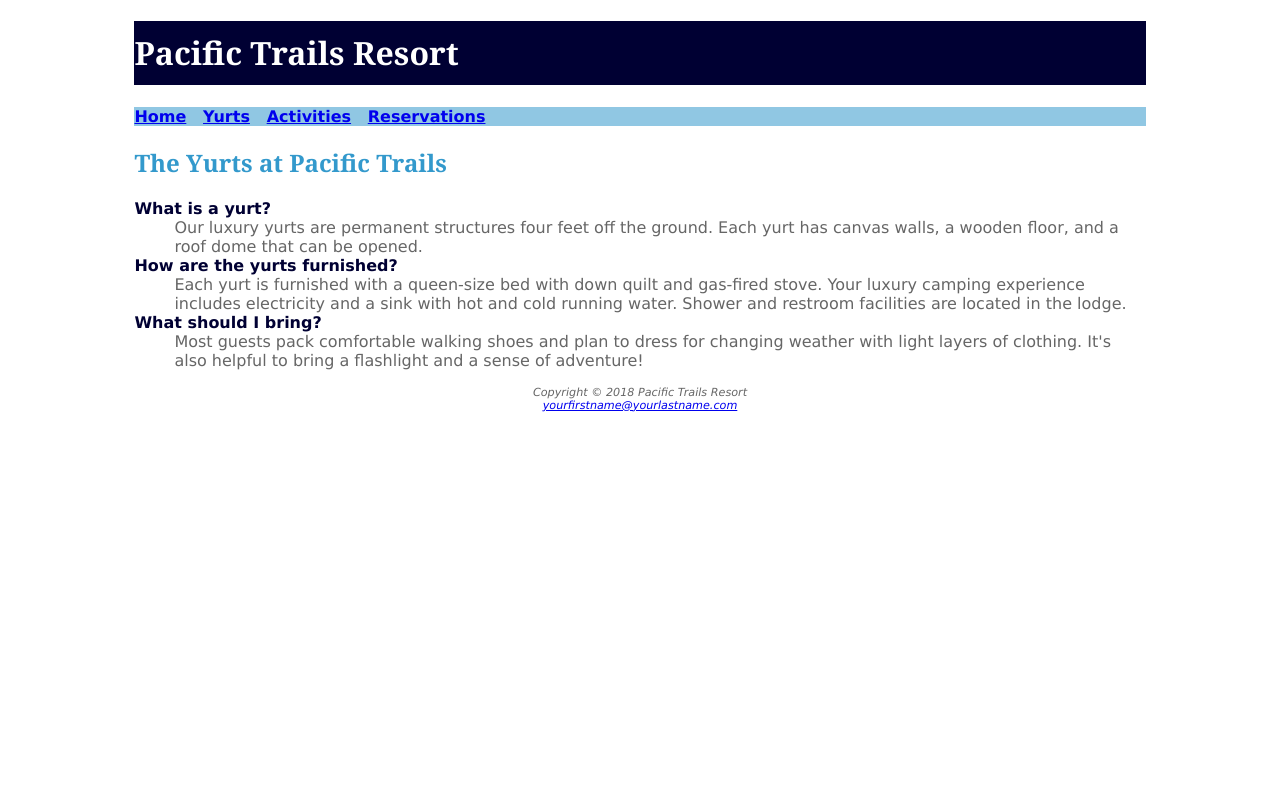
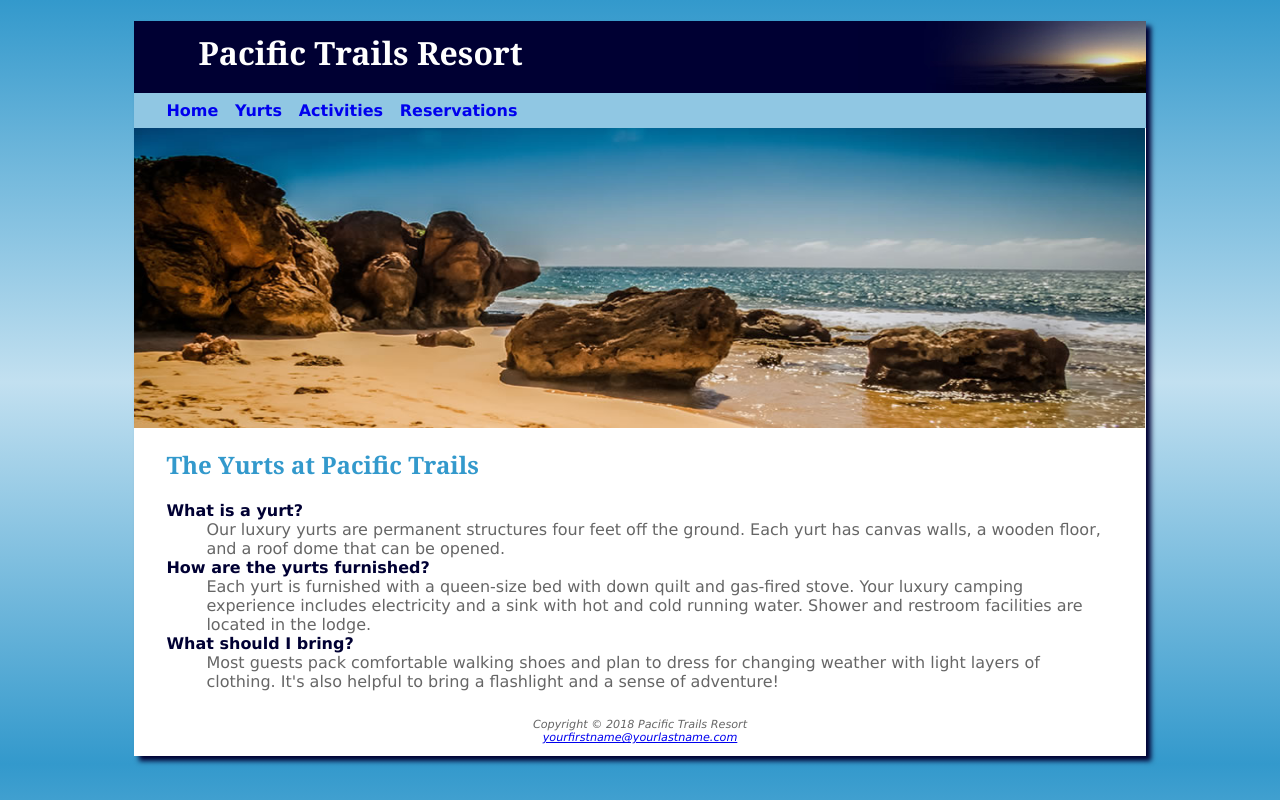
Before and after one commit to 44144-fa21/ch4-case-study-MarciDev1984, a plain HTML site: page yurts.html in a window 1280 px wide. Drawn offline with Linux system fonts and the light colour scheme.

Commit message:
complete assignment

```diff
--- a/pacific.css
+++ b/pacific.css
@@ -1,29 +1,94 @@
-body { background-color: #FFFFFF;
+body {
+  background-color: #3399CC;
+  background-image: linear-gradient(to bottom, #3399CC, #C2E0F0, #3399CC);
   color: #666666;
   font-family: Verdana, Arial, sans-serif;
 }
-header { background-color: #000033;
+
+header {
+  background-color: #000033;
   color: #FFFFFF;
   font-family: Georgia, serif;
 }
-h1 { line-height: 200%; }
-nav { font-weight: bold;
+
+h1 {
+  line-height: 200%;
+  background-image: url(sunset.jpg);
+  background-position: right;
+  background-repeat: no-repeat;
+  padding-left: 2em;
+  margin-bottom: 0;
+  height: 72px;
+}
+
+nav {
+  font-weight: bold;
   background-color: #90C7E3;
+  padding: .5em .5em .5em 2em;
 }
-h2 { color: #3399CC;
+
+h2 {
+  color: #3399CC;
   font-family: Georgia, serif;
 }
-dt { color: #000033;
+
+dt {
+  color: #000033;
   font-weight: bold;
 }
-.resort { color: #000033;
+
+.resort {
+  color: #000033;
   font-size: 1.2em;
 }
-footer { font-size: .70em;
+
+footer {
+  font-size: .70em;
   font-style: italic;
   text-align: center;
+  padding: 1em;
 }
-#wrapper { width: 80%;
+
+#wrapper {
+  background-color: #FFFFFF;
+  width: 80%;
+  min-width: 700px;
+  max-width: 1024px;
+  box-shadow: 5px 5px 5px #000033;
   margin-left: auto;
   margin-right: auto;
 }
+
+h3 {
+  color: #000033;
+}
+
+main {
+  padding-left: 2em;
+  padding-right: 2em;
+}
+
+#homehero {
+  height: 300px;
+  background-image: url(coast.jpg);
+  background-size: 100% 100%;
+  background-repeat: no-repeat;
+}
+
+#yurthero {
+  height: 300px;
+  background-image: url(coast.jpg);
+  background-size: 100% 100%;
+  background-repeat: no-repeat;
+}
+
+#trailhero {
+  height: 300px;
+  background-image: url(coast.jpg);
+  background-size: 100% 100%;
+  background-repeat: no-repeat;
+}
+
+nav a {
+  text-decoration: none;
+}
--- a/yurts.html
+++ b/yurts.html
@@ -1,10 +1,12 @@
 <!DOCTYPE html>
 <html lang="en">
+
 <head>
   <title>Pacific Trails Resort :: Yurts</title>
   <meta charset="utf-8">
   <link rel="stylesheet" href="pacific.css">
 </head>
+
 <body>
   <div id="wrapper">
     <header>
@@ -16,6 +18,7 @@
       <a href="activities.html">Activities</a> &nbsp;
       <a href="reservations.html">Reservations</a>
     </nav>
+    <div id="yurthero"></div>
     <main>
       <h2>The Yurts at Pacific Trails</h2>
       <dl>
@@ -27,7 +30,8 @@ canvas walls, a wooden floor, and a roof dome that can be opened.</dd>
           Your luxury camping experience includes electricity and a sink with hot and
           cold running water. Shower and restroom facilities are located in the lodge.</dd>
         <dt><strong>What should I bring?</strong></dt>
-<dd>Most guests pack comfortable walking shoes and plan to dress for changing weather with light layers of clothing. It&#39;s also helpful to bring a flashlight and a sense of adventure!</dd>
+        <dd>Most guests pack comfortable walking shoes and plan to dress for changing weather with light layers of
+          clothing. It&#39;s also helpful to bring a flashlight and a sense of adventure!</dd>
       </dl>
     </main>
     <footer>
@@ -36,4 +40,5 @@ Copyright &copy; 2018 Pacific Trails Resort<br>
     </footer>
   </div>
 </body>
+
 </html>
```
Also changed, not shown: activities.html (added, +40 -0 lines), index.html (+6 -1 lines). Lines whose indentation alone changed are shown as unchanged.
